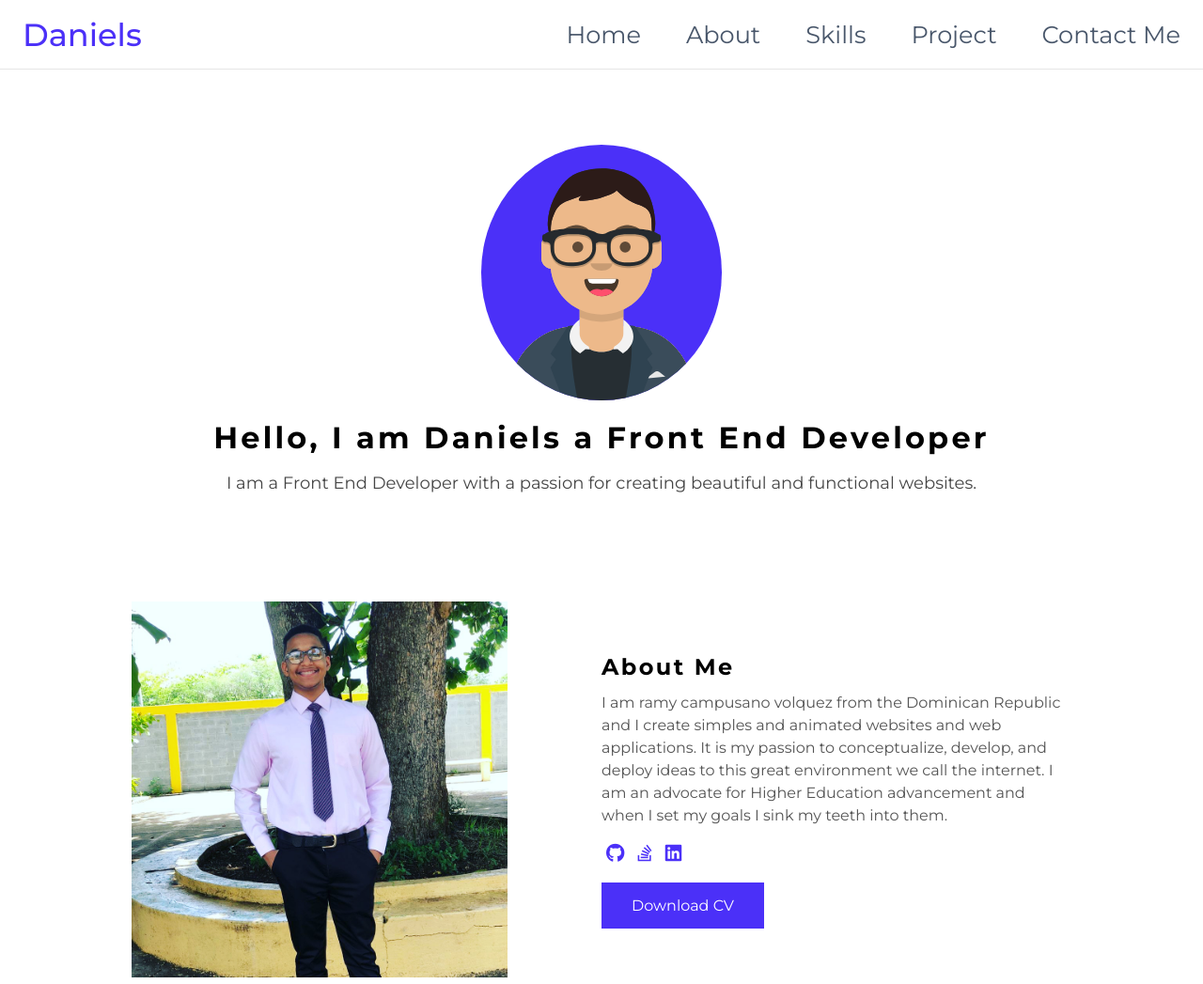
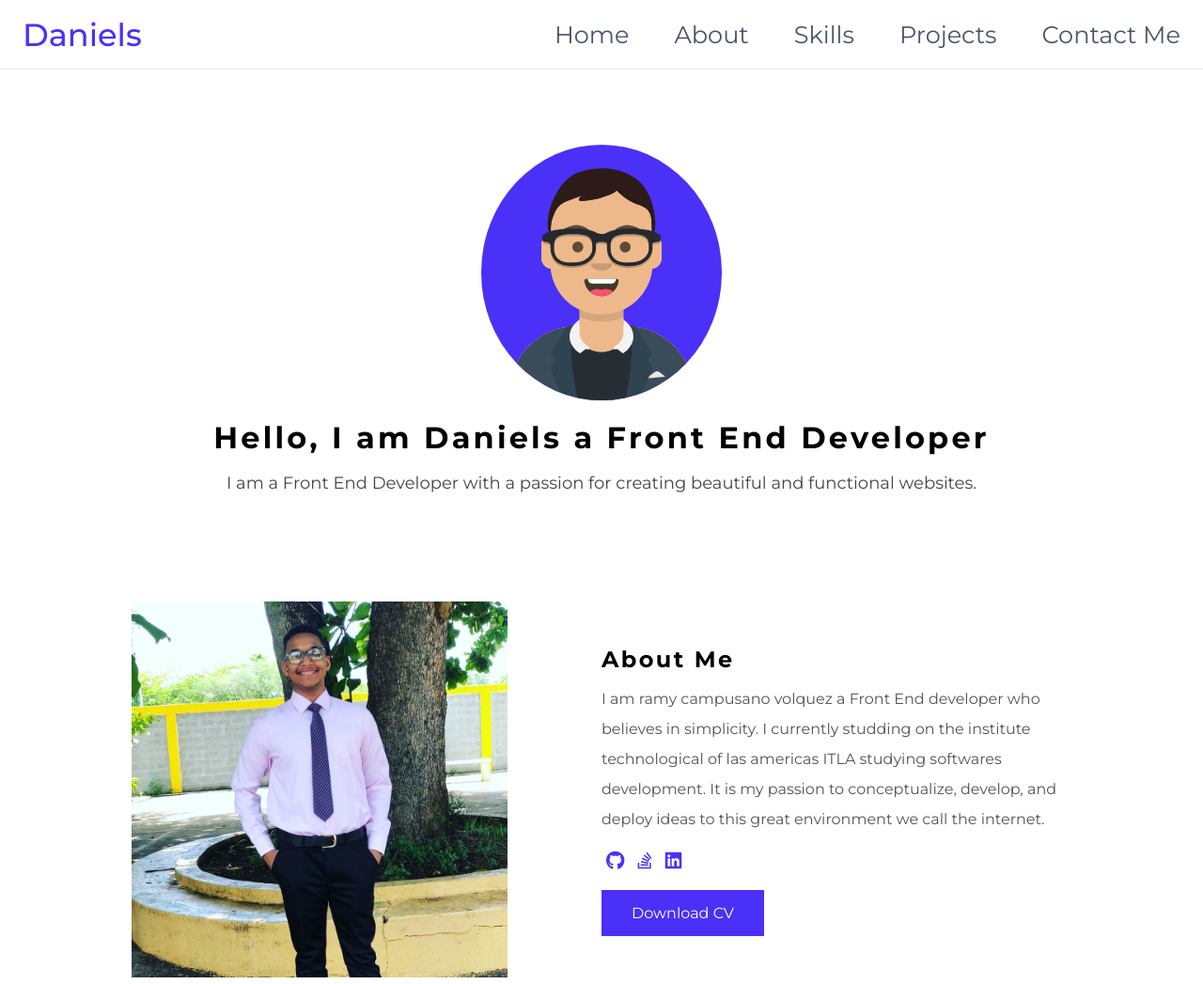
Before and after one commit to Daniels-not/Portfolio, a website: page index.html in a window 1280 px wide. Shown: the top 1047 px of the page at 94% size. Drawn offline with nearby package versions, Linux system fonts and the light colour scheme.

Commit message:
Navabar Fixed and about section

```diff
--- a/Sass/pages/about.scss
+++ b/Sass/pages/about.scss
@@ -12,6 +12,7 @@ img {
 
 .description {
   margin-bottom: 1em;
+  line-height: 2rem;
 }
 
 .center {
--- a/index.html
+++ b/index.html
@@ -34,7 +34,7 @@
             <a href="#skills" class="nav-link">Skills</a>
           </li>
           <li class="nav-item">
-            <a href="#projects" class="nav-link">Project</a>
+            <a href="#projects" class="nav-link">Projects</a>
           </li>
           <li class="nav-item">
             <a href="#contact" class="nav-link">Contact Me</a>
@@ -71,7 +71,7 @@
       <div>
         <h2 class="title">About Me</h2>
         <p class="description">
-          I am ramy campusano volquez from the Dominican Republic and I create simples and animated websites and web applications. It is my passion to conceptualize, develop, and deploy ideas to this great environment we call the internet. I am an advocate for Higher Education advancement and when I set my goals I sink my teeth into them.
+          I am ramy campusano volquez a Front End developer who believes in simplicity. I currently studding on the institute technological of las americas ITLA studying softwares development. It is my passion to conceptualize, develop, and deploy ideas to this great environment we call the internet.
         </p>
         <a
         href="https://github.com/Daniels-not"
```
Also changed, not shown: Sass/main.css, Sass/pages/about.css, 2 other files.
